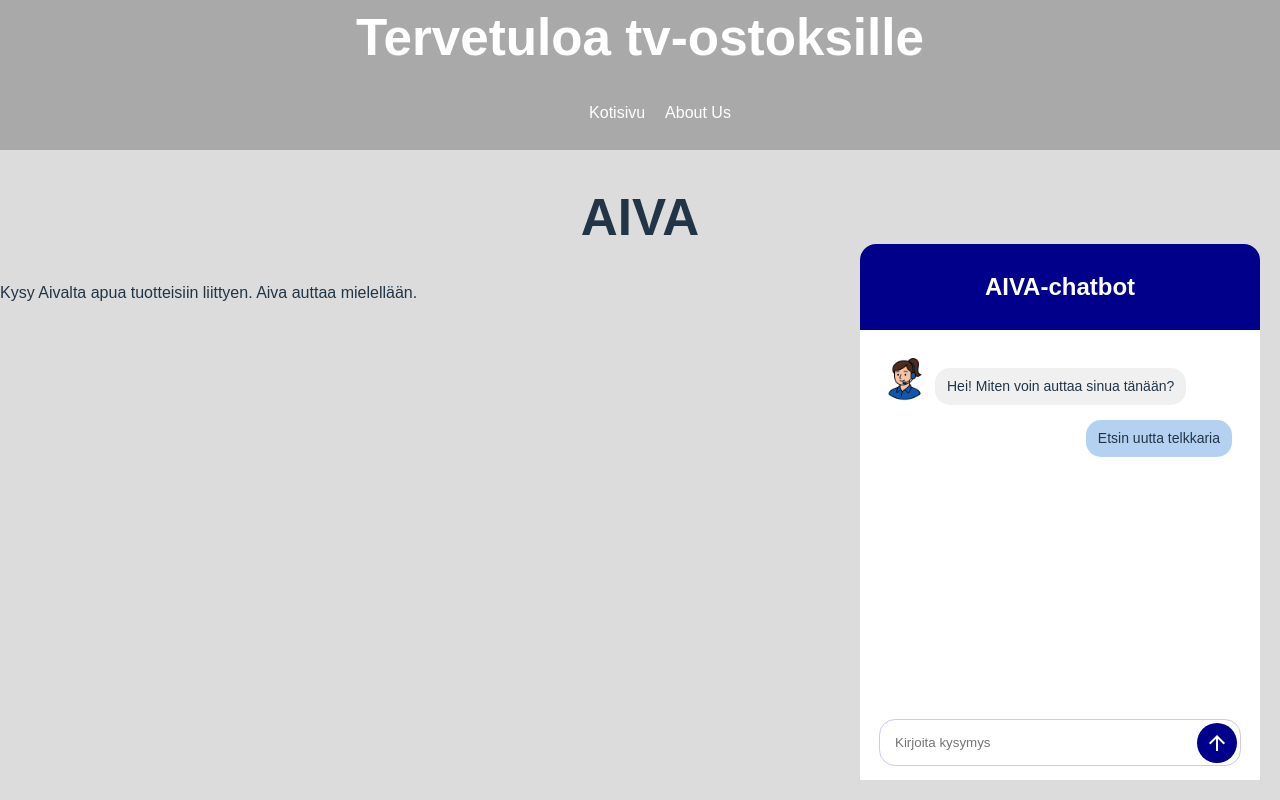
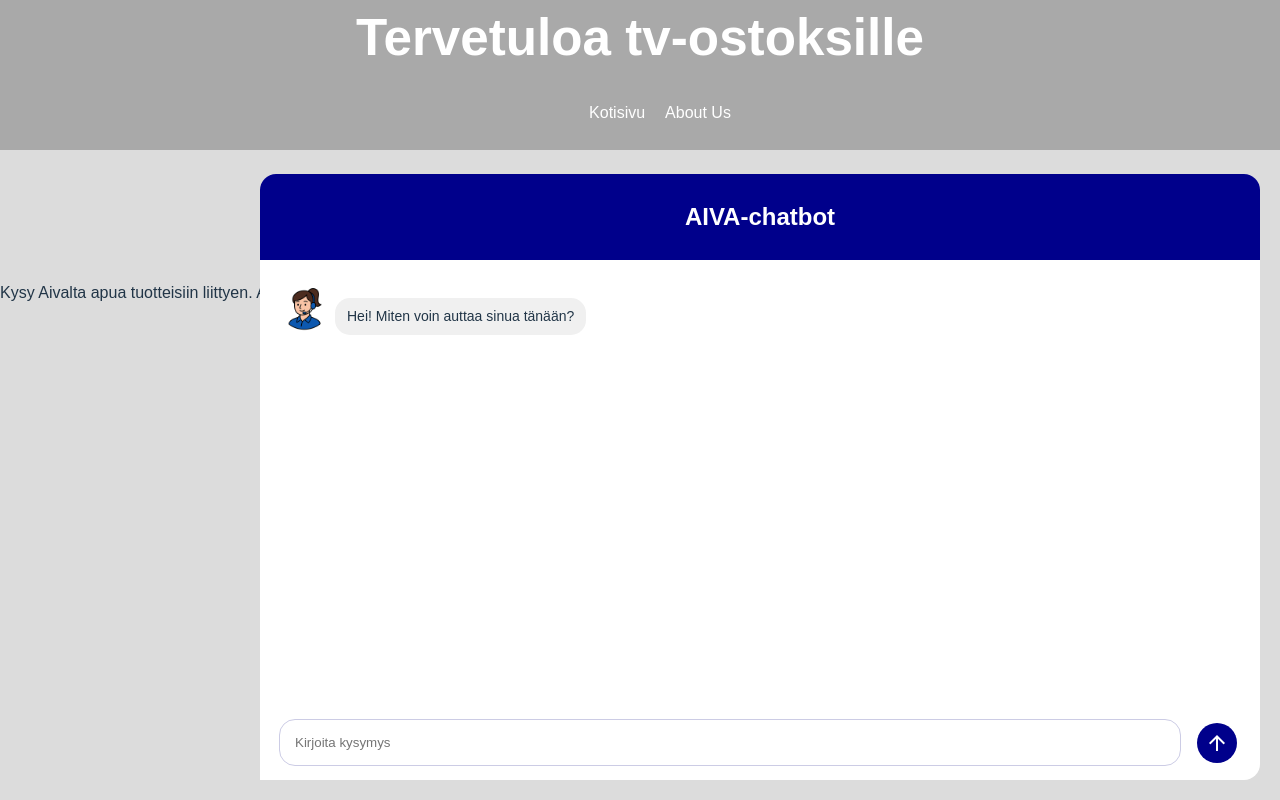
Before and after one commit to wilsq/Aiva, a React (Vite) app in the folder aiva-chatbot/: page / in a window 1280 px wide. Built offline with nearby package versions, Linux system fonts and the light colour scheme.

Commit message:
Käyttäjän syötteen tallentaminen ja esittäminen
Katsottu youtubesta ohjeita käyttäjän viestien tallentamiseksi viestiketjuun ja kovakoodatun vastauksen saamiseksi

```diff
--- /dev/null
+++ b/aiva-chatbot/frontend/src/components/ChatForm.jsx
@@ -0,0 +1,31 @@
+import { useRef } from "react";
+
+const ChatForm = ({ chatHistory, setChatHistory, generateBotResponse }) => {
+    const inputRef = useRef();
+
+    const handleFormSubmit = (e) => {
+        e.preventDefault();
+        const userMessage = inputRef.current.value.trim();
+        if(!userMessage) return;
+        inputRef.current.value = "";
+
+        //Päivittää chatkeskustelun käyttäjän syötteellä
+        setChatHistory((history) => [...history, { role: "user", text: userMessage}]);
+
+        //Asettaa botin vastauksen, tällä hetkellä placeholder-teksti
+        setTimeout(() => {
+            setChatHistory((history) => [...history, {role: "model", text: "Anna kun mietin hetken..." }]);
+            //funktio botin vastauksen hakemiseksi, nyt vielä ei ole tehty
+            generateBotResponse([...chatHistory, { role: "user", text: userMessage}]);
+        }, 600);
+    };
+
+    return (
+        <form action="#" className="chat-form" onSubmit={handleFormSubmit}>
+            <input ref={inputRef} type="text" placeholder="Kirjoita kysymys" className="message-input" required />
+            <button className="chat-button"><span className="material-icons">arrow_upward</span></button>
+        </form>
+    );
+};
+
+export default ChatForm;
--- /dev/null
+++ b/aiva-chatbot/frontend/src/components/ChatMessage.jsx
@@ -0,0 +1,13 @@
+import React from "react";
+import aivaIcon from "../images/aiva.png";
+
+const ChatMessage = ({chat}) => {
+    return (
+        <div className={`chat-message ${chat.role === "model" ? 'bot' : 'user'}`}>
+            {chat.role === "model" && <img src={aivaIcon} alt="aiva-bot" className="chat-icon" />}
+            <div className={`chat-bubble ${chat.role === "model" ? 'bot-bubble' : 'user-bubble'}`}>{chat.text}</div>
+        </div>
+    );
+};
+
+export default ChatMessage;
--- a/aiva-chatbot/frontend/src/components/ChatWindow.css
+++ b/aiva-chatbot/frontend/src/components/ChatWindow.css
@@ -3,7 +3,7 @@
     position: fixed;
     bottom: 20px;
     right: 20px;
-    width: 400px;
+    width: 1000px;
     background-color: white;
     border-radius: 16px;
     padding: 0px;
@@ -11,8 +11,15 @@
 }
 
 .chat-body {
+    display: flex;
+    flex-direction: column;
+    gap: 10px;
     height: 400px;
     padding: 25px 20px;
+    margin-bottom: 70px;
+    overflow-y: auto;
+    scrollbar-width: thin;
+    scrollbar-color: lightblue;
 }
 
 .chat-header {
--- a/aiva-chatbot/frontend/src/components/ChatWindow.jsx
+++ b/aiva-chatbot/frontend/src/components/ChatWindow.jsx
@@ -4,8 +4,16 @@
 import React, { useState, useEffect } from "react";
 import aivaIcon from "../images/aiva.png";
 import "./ChatWindow.css"
+import ChatForm from "./ChatForm.jsx"
+import ChatMessage from "./ChatMessage.jsx";
 
 function ChatWindow() {
+    const [chatHistory, setChatHistory] = useState([]);
+
+    const generateBotResponse = () => {
+
+    }
+
     return (
         <div className="chat-window">
             <div className="chat-header">
@@ -16,15 +24,14 @@ function ChatWindow() {
                     <img src={aivaIcon} alt="aiva-bot" className="chat-icon" />
                     <div className="chat-bubble bot-bubble">Hei! Miten voin auttaa sinua tänään?</div>
                 </div>
-                <div className="chat-message user">
-                    <div className="chat-bubble user-bubble">Etsin uutta telkkaria</div>
-                </div>
+
+                {chatHistory.map((chat, index) => (
+                    <ChatMessage key={index} chat={chat} />
+                ))}
+
             </div>
             <div className="chat-footer">
-                <form action="#" className="chat-form">
-                    <input type="text" placeholder="Kirjoita kysymys" className="message-input" required />
-                    <button className="chat-button"><span className="material-icons">arrow_upward</span></button>
-                </form>
+                <ChatForm chatHistory={chatHistory} setChatHistory={setChatHistory} generateBotResponse={generateBotResponse}/>
             </div>
         </div>
     );
--- a/aiva-chatbot/frontend/src/components/ProductList.jsx
+++ b/aiva-chatbot/frontend/src/components/ProductList.jsx
@@ -1 +1 @@
-//Tuotelistaus hakutuloksiin
+//Tuotelistauksen näkymä
--- a/aiva-chatbot/frontend/src/components/ProductSearch.jsx
+++ /dev/null
@@ -1 +0,0 @@
-//Tuotehakukomponentti
--- a/aiva-chatbot/frontend/src/components/ProductView.jsx
+++ b/aiva-chatbot/frontend/src/components/ProductView.jsx
@@ -1 +1 @@
-//Tuotenäkymä-komponentti
+//Tuotenäkymä, jos klikkaa keskustelussa olevaa tuote-ehdotusta
```
